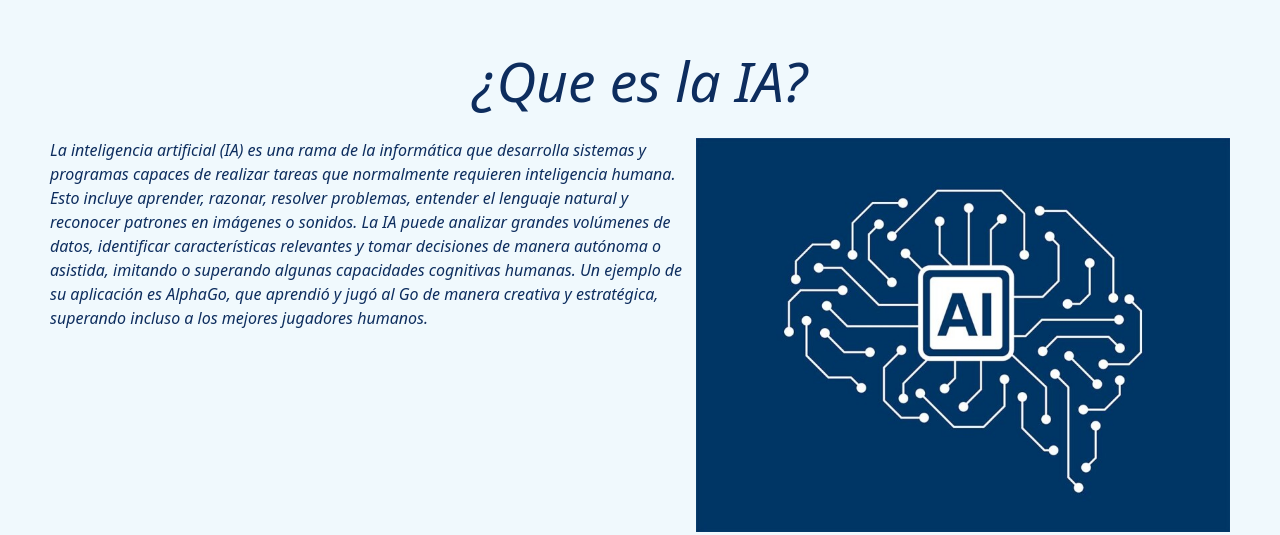
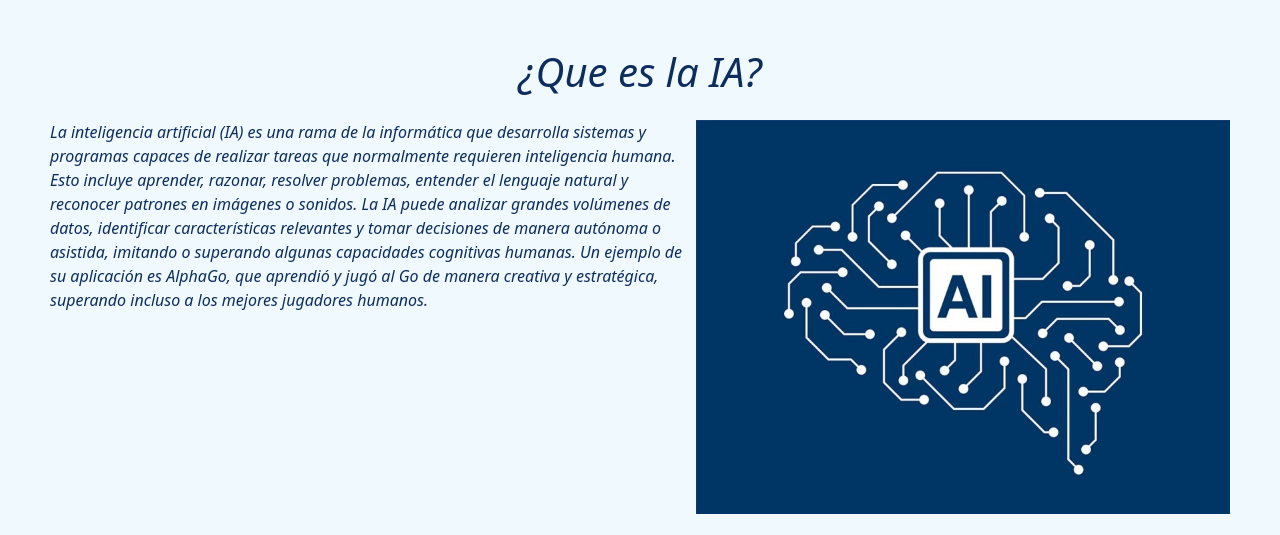
Before and after one commit to sofiapascua123/tp_bootstrap, a plain HTML site: page index.html in a window 1280 px wide. Shown: the part 358-893 px from the top of the page. Drawn offline with nearby package versions, Linux system fonts and the light colour scheme.

Commit message:
Update estilo.css

```diff
--- a/estilo.css
+++ b/estilo.css
@@ -23,7 +23,7 @@ section{
 padding: 50PX;
 height: auto;
 margin: auto;
-
+width: 100%;
  background-color: rgb(8, 41, 87);
  color: #f0f9fd;
 
@@ -32,7 +32,7 @@ h2{
     text-align: center;
     margin: auto;
      color: #f0f9fd;
-    font-size: 55px;
+    font-size: 40px;
 }
 header{
     text-align: center;
@@ -132,4 +132,5 @@ color: #0d2d5e;
 text-align: center;
 margin: auto;
 
+
 }
```
